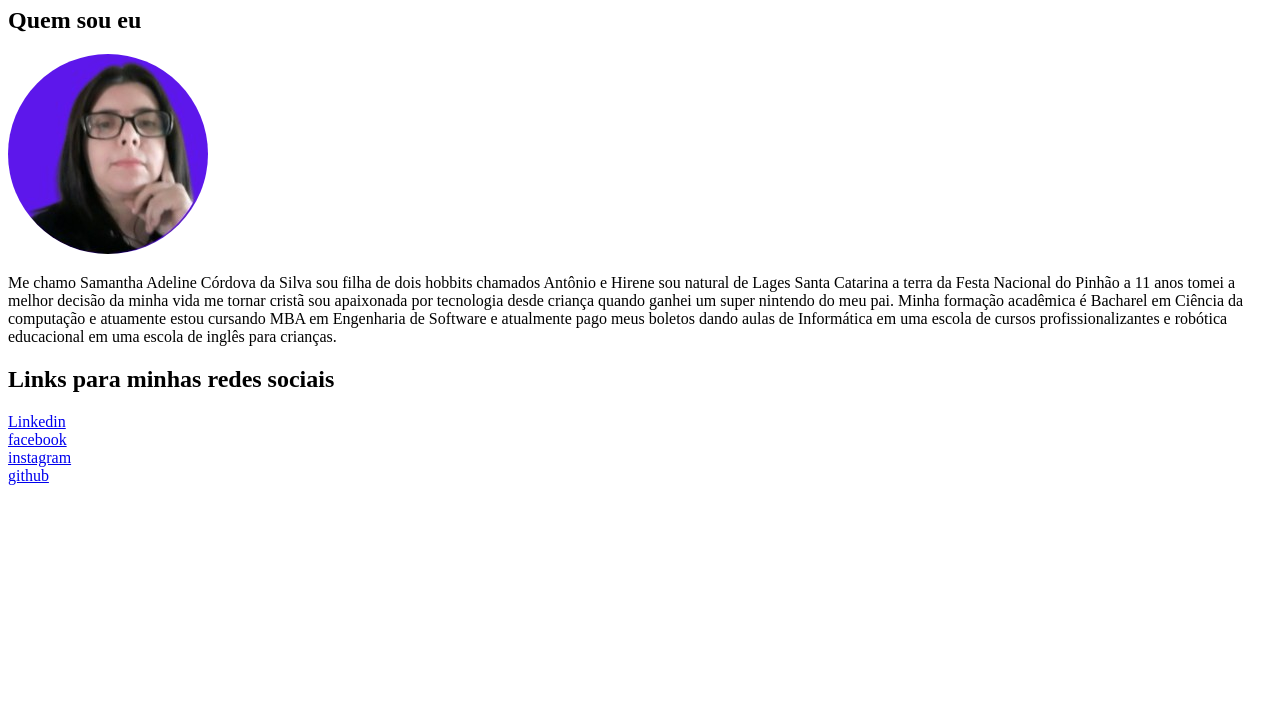
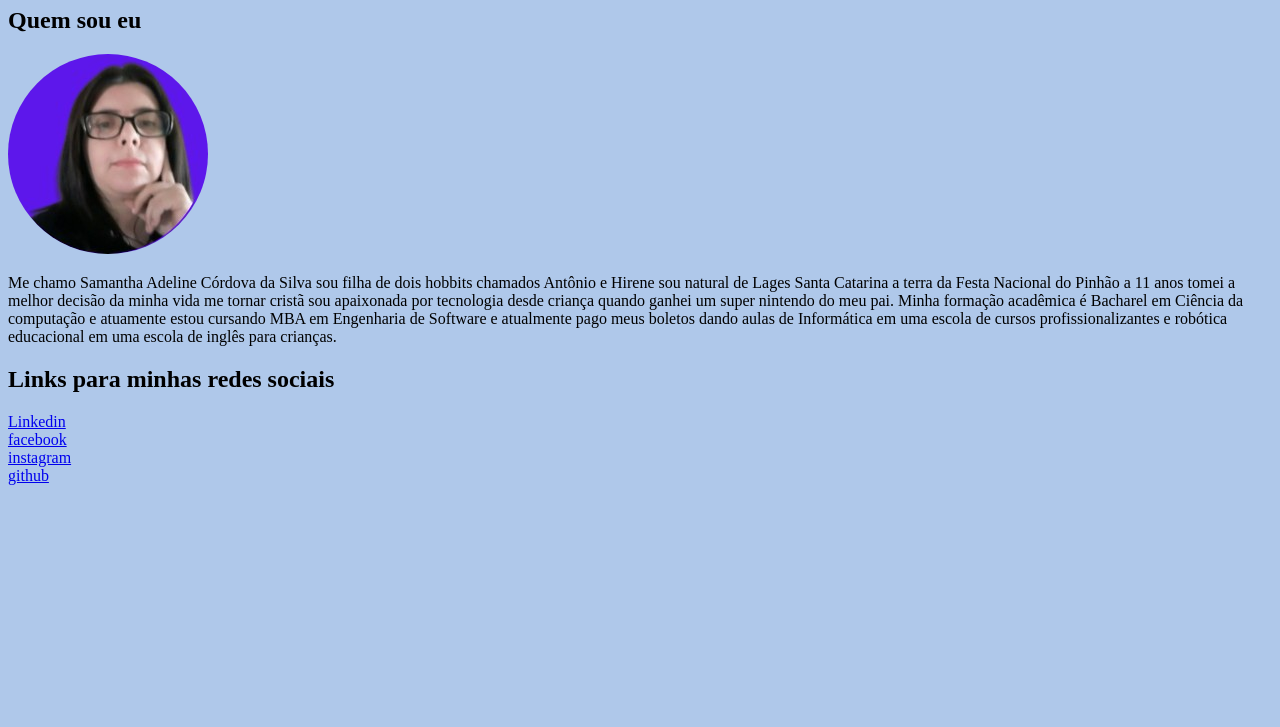
Before and after one commit to TeacherSamanthaSilva/MinhasRedesSociais, a plain HTML site: page index.html in a window 1280 px wide. Shown: the part 73-800 px from the top of the page. Drawn offline with Linux system fonts and the light colour scheme.

Commit message:
trocando cor de fundo
Nesse commit troquei a cor de fundo do site minhas redes sociais

```diff
--- a/index.html
+++ b/index.html
@@ -4,6 +4,7 @@
     <meta charset="UTF-8">
     <meta http-equiv="X-UA-Compatible" content="IE=edge">
     <meta name="viewport" content="width=device-width, initial-scale=1.0">
+    <link rel="stylesheet" type="text/css" href="style.css">
     <title>Minhas Redes sociais</title>
 </head>
 <body>
--- a/style.css
+++ b/style.css
@@ -0,0 +1,3 @@
+body{
+    background-color: #AFC8EA;
+}
```
